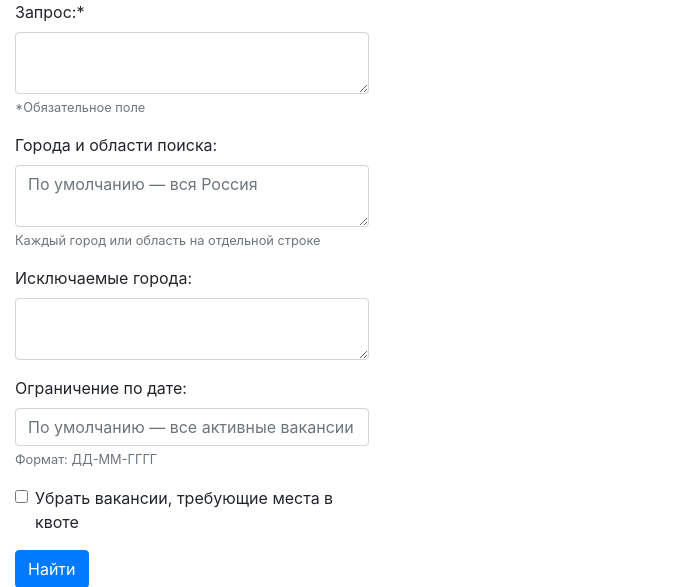
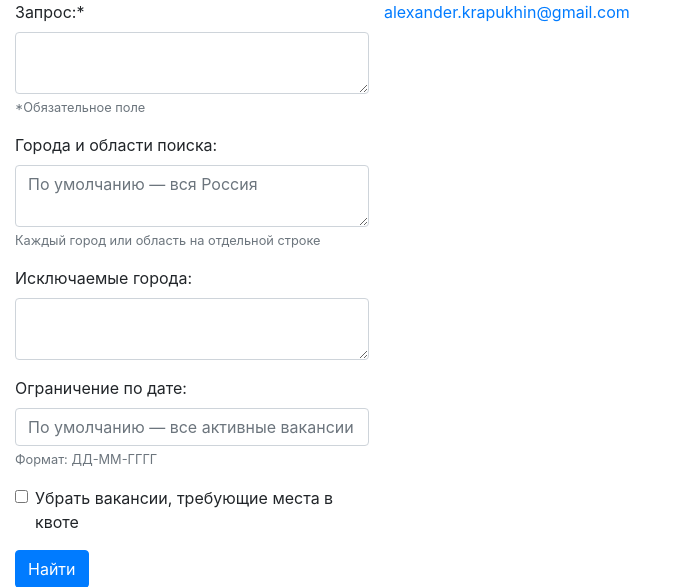
Before and after one commit to akrapukhin/django_gescript, a Django app: page / in a window 1280 px wide. Shown: the top 587 px of the page, without its empty margins (0-677 px from the left). Run offline with Django 3.2, Linux system fonts and the light colour scheme; data that the repository does not hold is empty; some libraries are stand-ins or nearby versions.

Commit message:
add email address alexander.krapukhin@gmail.com

```diff
--- a/jobfinder/templates/query_page_crispy.html
+++ b/jobfinder/templates/query_page_crispy.html
@@ -19,5 +19,6 @@
       <button type="submit" class="btn btn-primary">Найти</button>
     </form>
   </div>
+  <a href = "mailto: alexander.krapukhin@gmail.com">alexander.krapukhin@gmail.com</a>
 </body>
 </html>
```
